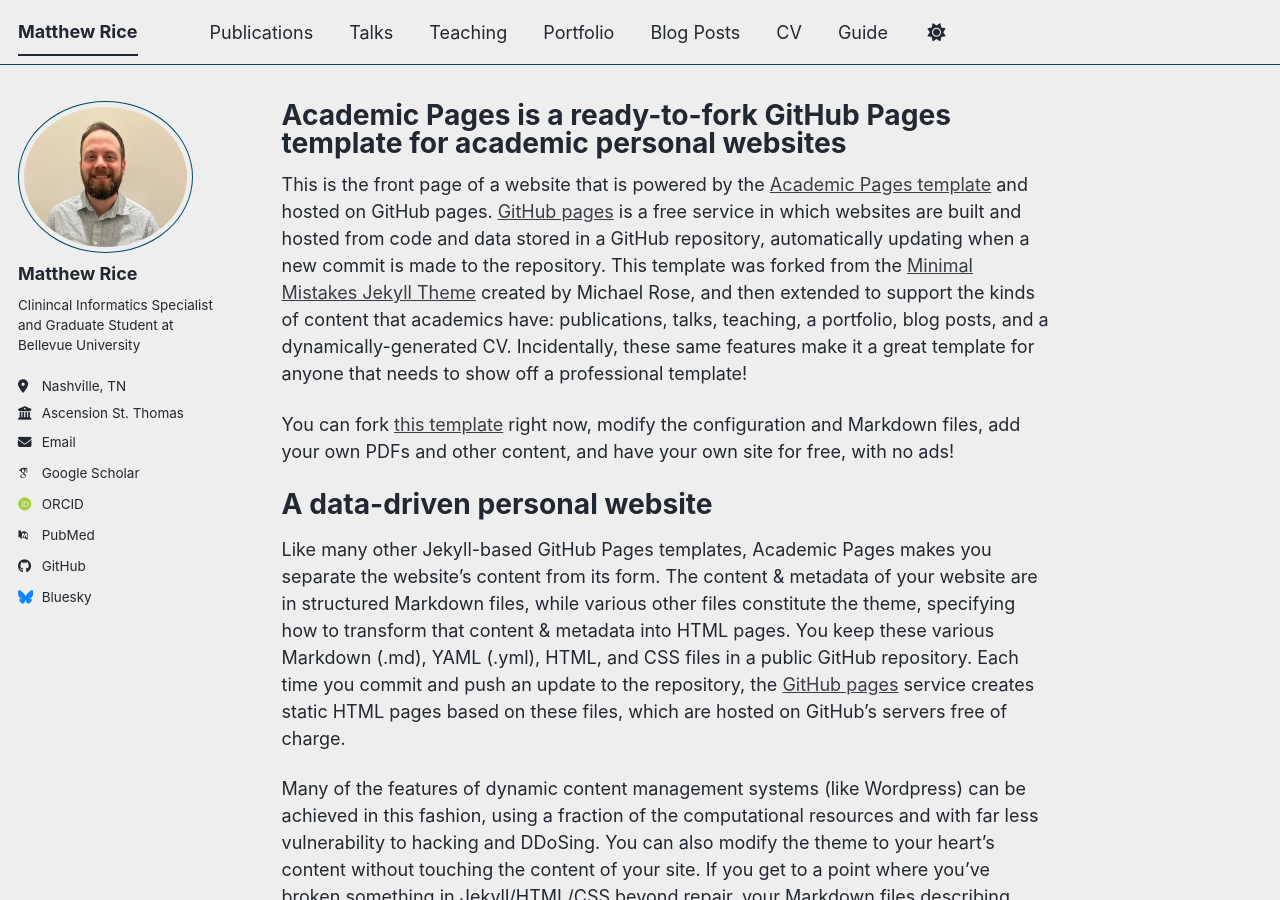
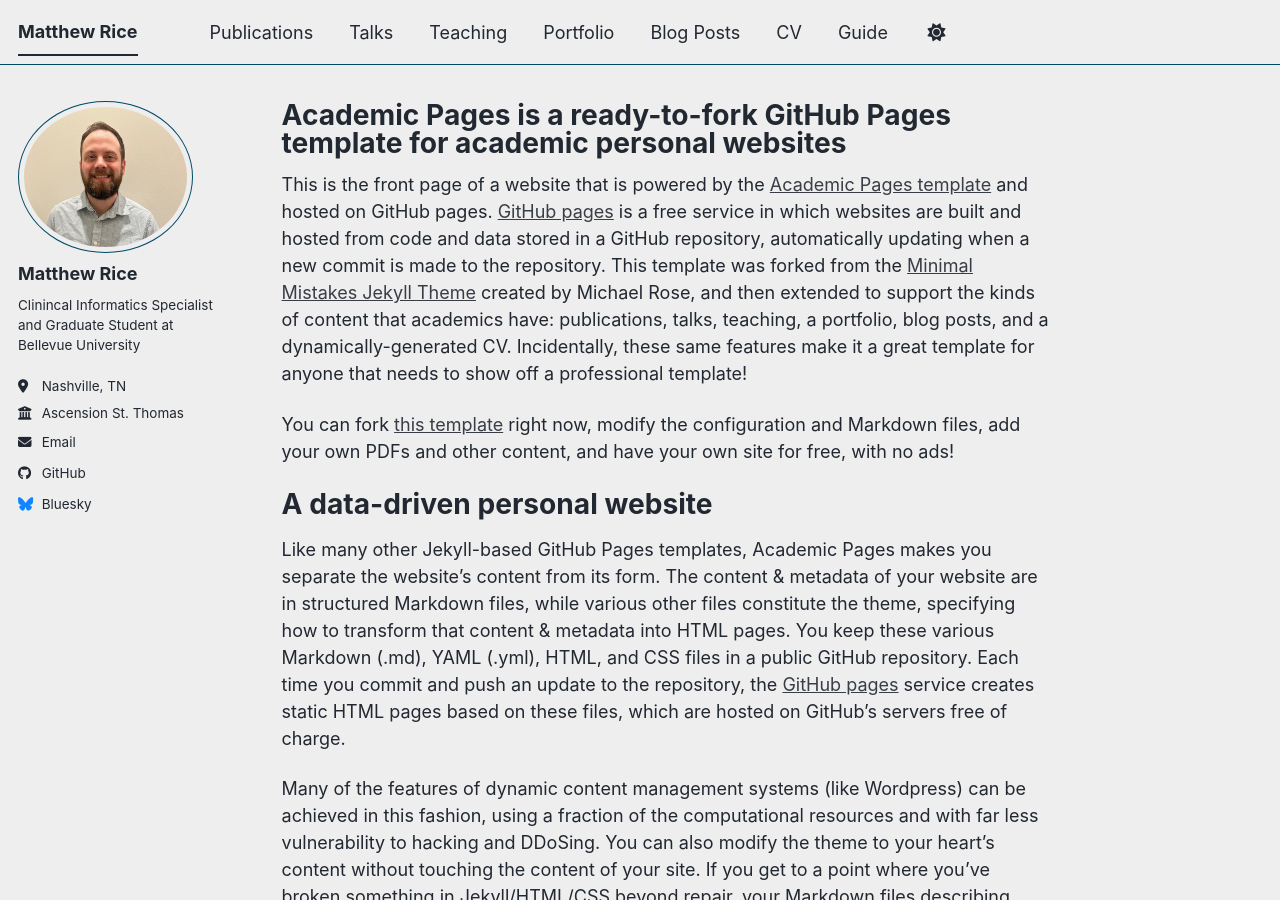
Before and after one commit to Bizarroxela/Bizarroxela.github.io, a Jekyll site: the page built from _pages/about.md, in a window 1280 px wide and 900 px high. Built offline with Jekyll 4.4.1, drawn with Linux system fonts in a browser that asks for light colours; some web fonts are replaced; a script bundle is joined from its source files by our own code; library files that are not in the unit come from our copies.

Commit message:
Update _config.yml

```diff
--- a/_config.yml
+++ b/_config.yml
@@ -33,27 +33,27 @@
   email            : "m.alexander.rice@gmail.com"
 
   # Academic websites
-  academia         : # URL
-  arxiv            : # URL - Update with the correct link to your profile
-  googlescholar    : "https://scholar.google.com/citations?user=PS_CX0AAAAAJ"
-  inspire-hep      : # URL
-  impactstory      : # URL
-  orcid            : "https://orcid.org/yourorcidurl"
-  semantic         : # URL
-  ssrn             : # URL
-  pubmed           : "https://www.ncbi.nlm.nih.gov/pubmed/?term=john+snow"
-  researchgate     : # URL
-  scopus           : # URL
-  zotero           : # URL
+  # academia         : # URL
+  # arxiv            : # URL - Update with the correct link to your profile
+  # googlescholar    : "https://scholar.google.com/citations?user=PS_CX0AAAAAJ"
+  # inspire-hep      : # URL
+  # impactstory      : # URL
+  # orcid            : "https://orcid.org/yourorcidurl"
+  # semantic         : # URL
+  # ssrn             : # URL
+  # pubmed           : "https://www.ncbi.nlm.nih.gov/pubmed/?term=john+snow"
+  # researchgate     : # URL
+  # scopus           : # URL
+  # zotero           : # URL
 
 
   # Repositories and software development
-  bitbucket        : # Username - Update with your username on the site
-  codepen          : # Username
-  dribbble         : # Username
+  # bitbucket        : # Username - Update with your username on the site
+  # codepen          : # Username
+  # dribbble         : # Username
   github           : "academicpages"
-  kaggle           : # Username
-  stackoverflow    : # User number or user number and name (i.e., use "1" or "1/jeff-atwood")
+  # kaggle           : # Username
+  # stackoverflow    : # User number or user number and name (i.e., use "1" or "1/jeff-atwood")
 
   # Social media
   artstation       : # Username
```
